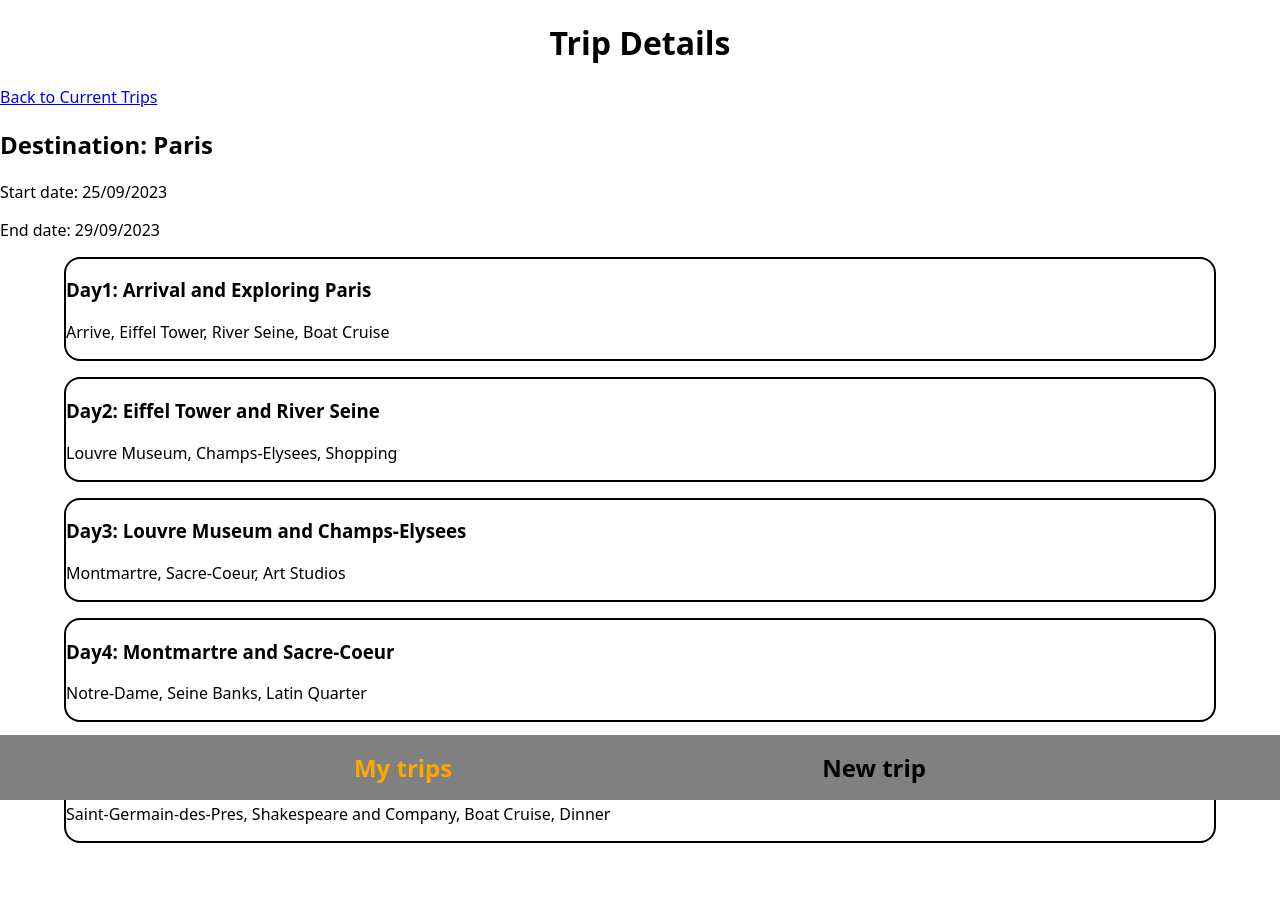
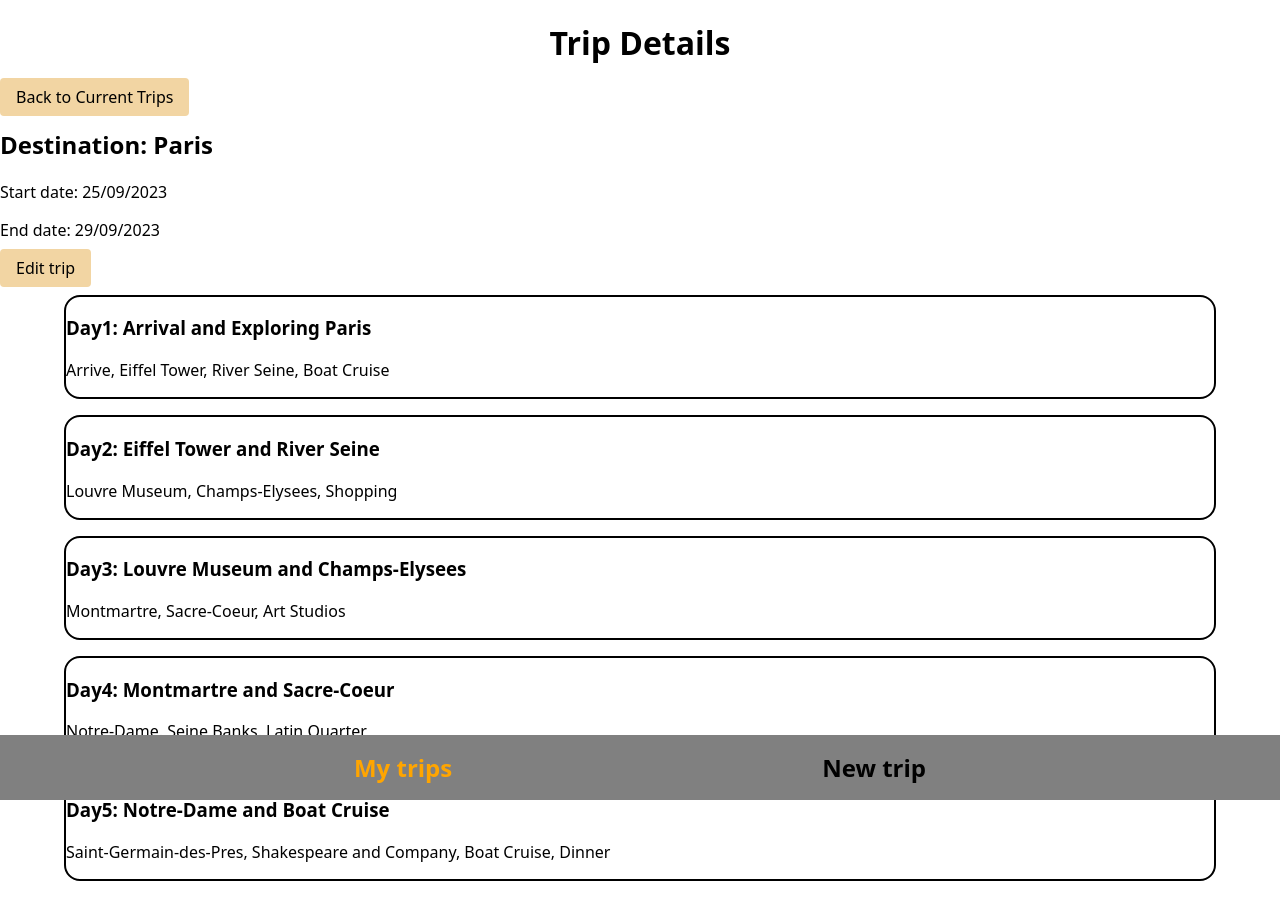
Before and after one commit to LukasWeckner/Capstone-Travel, a Next.js app: page /my-trips/paris in a window 1280 px wide. Shown: the top 920 px of the page. Built offline with nearby package versions, Linux system fonts and the light colour scheme.

Commit message:
add edit button

```diff
--- a/components/PreviewCardList/index.js
+++ b/components/PreviewCardList/index.js
@@ -56,7 +56,7 @@ const StyledButton = styled(StyledBasicButton)`
   background-color: #f56c6c;
 `;
 
-const StyledLink = styled(Link)`
+export const StyledLink = styled(Link)`
   text-decoration: none;
   padding: 0.5rem 1rem;
   color: black;
--- a/pages/my-trips/[slug].js
+++ b/pages/my-trips/[slug].js
@@ -1,9 +1,9 @@
 import { useRouter } from "next/router";
 import TripDay from "../../components/TripDay";
-import { StyledList } from "../../components/PreviewCardList";
-import Link from "next/link";
 import FooterNavigation from "../../components/FooterNavigation";
 import Header from "../../components/Header";
+import { StyledList } from "../../components/PreviewCardList";
+import { StyledLink } from "../../components/PreviewCardList";
 
 export default function Trip({ tripsList }) {
   const router = useRouter();
@@ -23,10 +23,11 @@ export default function Trip({ tripsList }) {
       </header>
 
       <main>
-        <Link href={`/`}>Back to Current Trips</Link>
+        <StyledLink href={`/`}>Back to Current Trips</StyledLink>
         <h2>{`Destination: ${destination}`}</h2>
         <p>{`Start date: ${startDate}`}</p>
         <p>{`End date: ${endDate}`}</p>
+        <StyledLink href={`/edit`}>Edit trip</StyledLink>
         <StyledList>
           {dayDetails.titles.map((title, index) => (
             <TripDay
```
